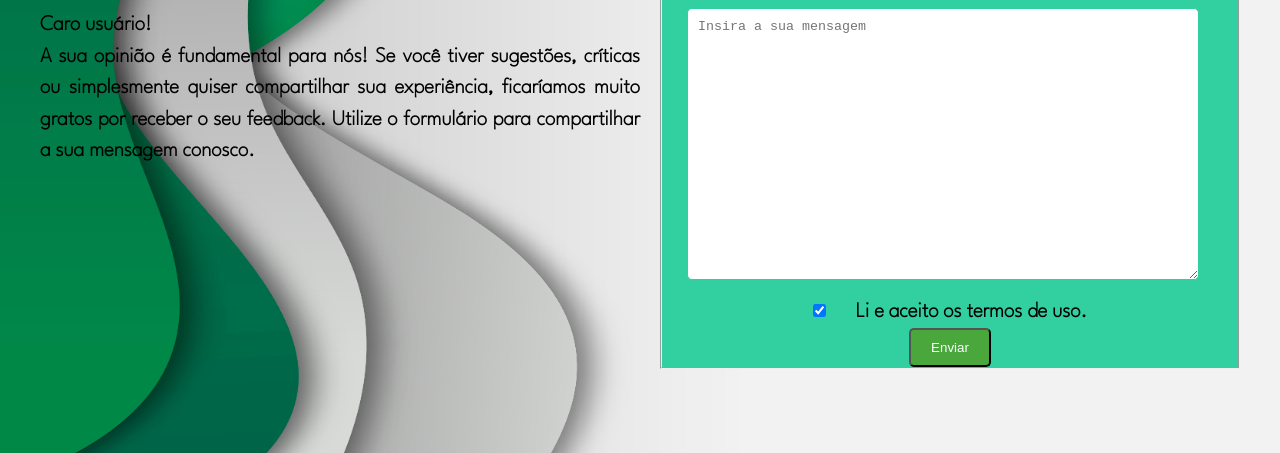
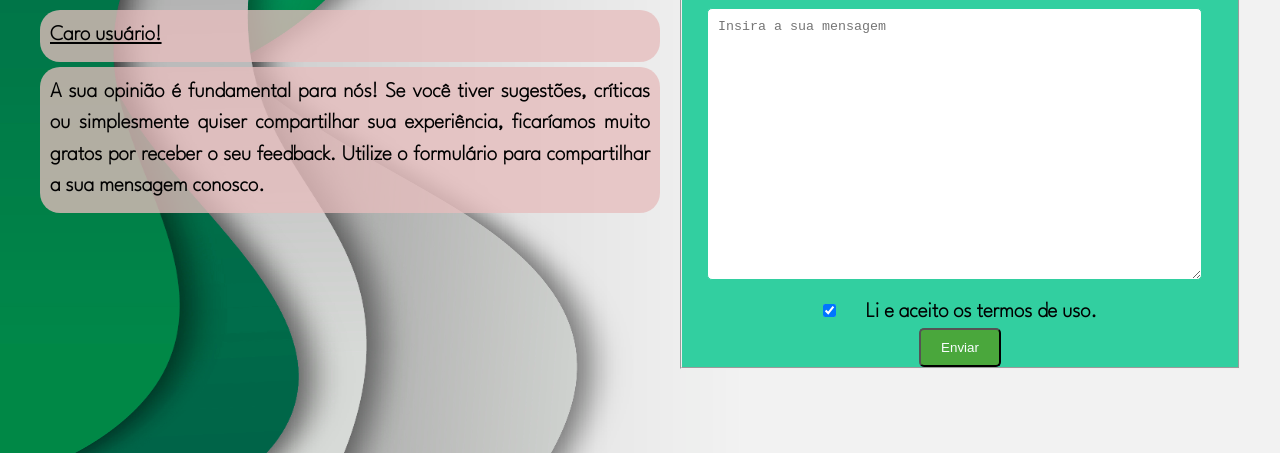
Before and after one commit to NG-Caldeira-e-Sicredi/Primeiro_Projeto, a plain HTML site: page index.html in a window 1280 px wide. Shown: the part 9120-9573 px from the top of the page. Drawn offline with nearby package versions, Linux system fonts and the light colour scheme.

Commit message:
Classe criada para ajustar background usuário

```diff
--- a/src/css/styles.css
+++ b/src/css/styles.css
@@ -479,11 +479,20 @@ legend {
 
 .contatar {
     width: 600px;
+    padding: 10px;
+    border-radius: 20px;
     text-align: justify;
+    background-color: var(--cor-octupla);
 }
-strong {
+
+.contatar-usuario {
     font-weight: bold;
     text-decoration: underline;
+    width: 600px;
+    margin-bottom: 5px;
+    padding: 10px;
+    border-radius: 20px;
+    background-color: var(--cor-octupla);
 
 }
  /* query de formulario */
```
